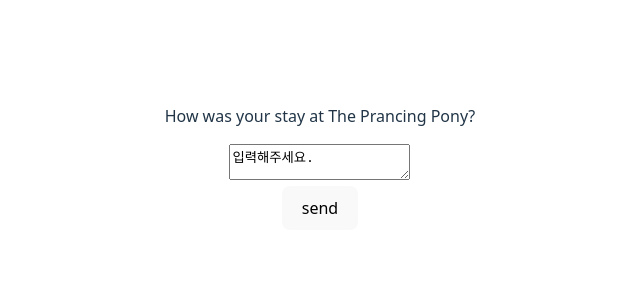
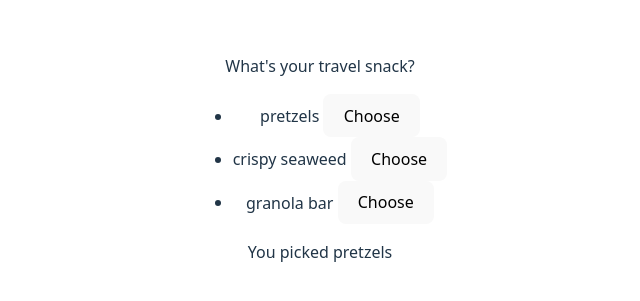
Before and after one commit to kingpark-eng/react-study, a React (Vite) app in the folder create-next-app/example/: page / in a window 1280 px wide. Shown: the part 241-542 px from the top of the page, without its empty margins (320-960 px from the left). Built offline with nearby package versions, Linux system fonts and the light colour scheme.

Commit message:
update App.jsx

```diff
--- a/create-next-app/example/src/App.jsx
+++ b/create-next-app/example/src/App.jsx
@@ -3,40 +3,29 @@
 import viteLogo from '/vite.svg'
 import './App.css'
 
-// https://ko.react.dev/learn/choosing-the-state-structure
+// https://ko.react.dev/learn/choosing-the-state-structure (2)
 // React에서는 이러한 컴포넌트별 메모리를 state라고 부름
 
-export default function FeedbackForm() {
-  const [text, setText] = useState('입력해주세요.');
-  const [isSending, setIsSending] = useState(false);
-  const [isSent, setIsSent] = useState(false);
+const initialItems = [
+  { title: 'pretzels', id: 0 },
+  { title: 'crispy seaweed', id: 1 },
+  { title: 'granola bar', id: 2 },
+];
 
-  async function handleSubmit(e){
-    e.preventDefault(); //기본 submit 동작(새로고침) 막기
-    setIsSending(true);
-    await sendMessage(text);  //비동기처리
-    setIsSending(false);
-    setIsSent(true);
-  }
+export default function Menu(){
+  const [items, setItems] = useState(initialItems);
 
-  if(isSent){
-    return <h1>Thanks for feedback!</h1>
-  }
+  const [selectedItem, setSelectedItem] = useState(items[0]);
 
   return (
     <>
-      <form onSubmit={handleSubmit}>
-        <p>How was your stay at The Prancing Pony?</p>
-        <textarea onChange={(e)=>setText(e.target.value)} value={text} disabled={isSending}></textarea><br/>
-        <button type="submit" disabled={isSending}>send</button>
-        {isSending && <p>Sending...</p>}
-      </form>
+      <p>What's your travel snack?</p>
+      <ul>
+         {items.map(item=>
+            <li key={item.id}>{item.title}{' '}<button onClick={()=>setSelectedItem(item)}>Choose</button></li>
+         )}
+      </ul>
+      <p>You picked {selectedItem.title}</p>
     </>
   );
 }
-
-const sendMessage=(text)=>{
-  return new Promise(resolve=>{   //new Promise((resolve, reject) => {})
-    setTimeout(resolve, 2000);
-  });
-}
```
Also changed, not shown: 1 other file (tests, documents, lock files or other folders).
